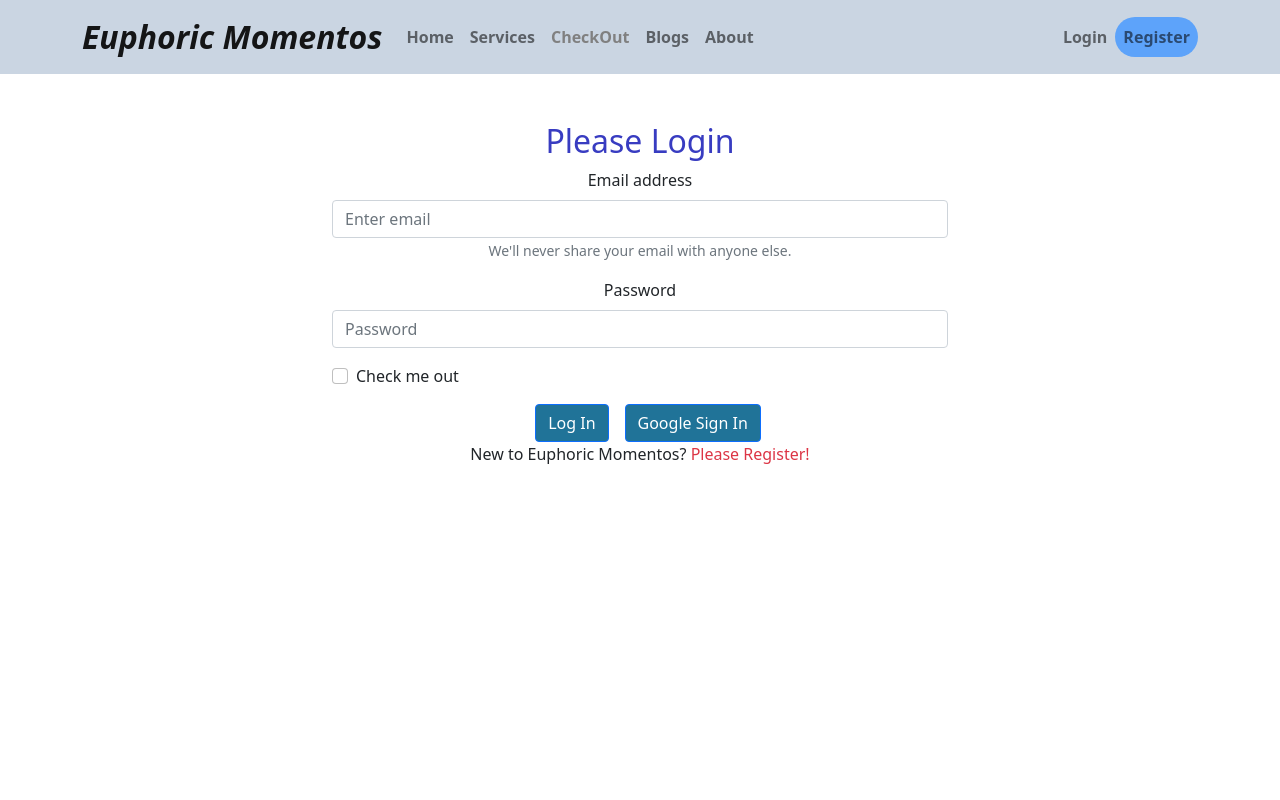
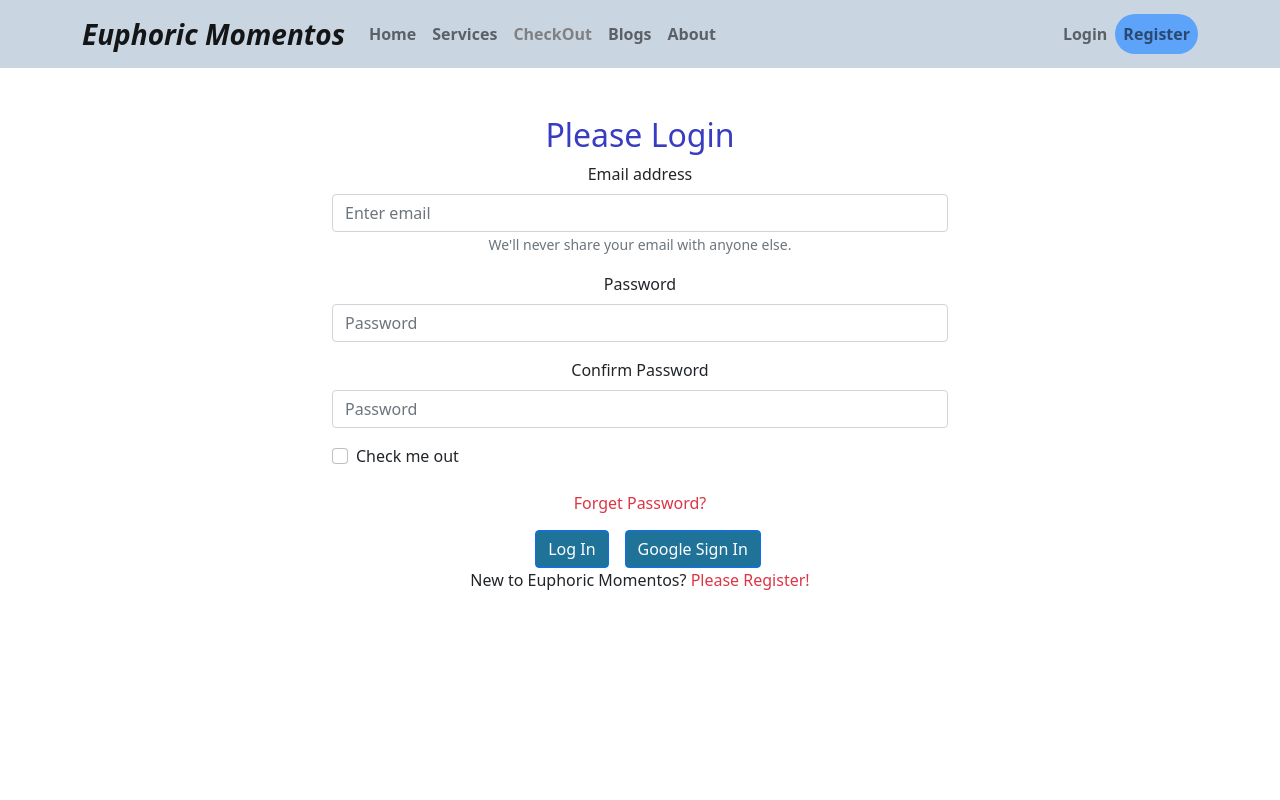
Before and after one commit to VoidGlitch00/euphoric-momentos, a React (Create React App) app: page /login in a window 1280 px wide. Shown: the top 800 px of the page. Built offline with nearby package versions, Linux system fonts and the light colour scheme; no server answers.

Commit message:
home updated

```diff
--- a/src/Components/Blogs/Blogs.js
+++ b/src/Components/Blogs/Blogs.js
@@ -2,8 +2,13 @@ import React from 'react';
 
 const Blogs = () => {
     return (
-        <div>
-            <h2>blog section</h2>
+        <div className="container mt-3">
+            <h3>What is the Difference between authorization and authentication?</h3>
+            <p>-Authentication is the act of confirming a person's identity, whereas authorisation is the process of confirming a user's access to certain apps, files, and data. The scenario is similar to that of an airline deciding which passengers are allowed to board. The first stage is to verify a passenger's identification to ensure that they are who they claim they are. After confirming a customer's identification, the next stage is to confirm any unique services the passenger has access to, such as flying first-class or entering the VIP lounge.</p>
+            <h3>Why are you using firebase? What other options do you have to implement authentication?</h3>
+            <p>All data in the database is managed by Firebase in real time. As a result, data is easily and quickly transferred to and from the database. Connecting and using built-in third-party authentication providers, such as Google, Facebook, and Twitter, is rather straightforward with Firebase. One can have the option of using a ready-made authentication UI. Some other options to implement authentication are Auth0, Amazon Cognito, Okta, Parse, Kinvey and so on.</p>
+            <h3>What other services does firebase provide other than authentication</h3>
+            <p>Firebase offers free authentication by email, password, and one-time password (OTP) for phone numbers. Remote Configuration, It allows you to change the UI and content of your app without having to republish it. Cloud Firestore, Cloud Functions</p>
         </div>
     );
 };
--- a/src/Components/Checkout/Checkout.js
+++ b/src/Components/Checkout/Checkout.js
@@ -4,6 +4,7 @@ const Checkout = () => {
     return (
         <div className="pt-4" style={{ minHeight: "100vh", backgroundColor: "lightgrey" }}>
             <h2>Welcome to the Heaven of Euphoria</h2>
+            <p>Here you will get some awesome Euphoric Moments very soon!!!</p>
         </div>
     );
 };
--- a/src/Components/Header/Header.js
+++ b/src/Components/Header/Header.js
@@ -14,7 +14,7 @@ const Header = () => {
         <div>
             <Navbar collapseOnSelect expand="lg">
                 <Container>
-                    <Navbar.Brand className="fw-bold fs-2 fst-italic" as={Link} to="/home">Euphoric Momentos</Navbar.Brand>
+                    <Navbar.Brand className="fw-bold fs-3 fst-italic" as={Link} to="/home">Euphoric Momentos</Navbar.Brand>
                     <Navbar.Toggle aria-controls="responsive-navbar-nav" />
                     <Navbar.Collapse id="responsive-navbar-nav">
                         <Nav className="me-auto">
--- a/src/Components/Login/Login.js
+++ b/src/Components/Login/Login.js
@@ -1,5 +1,5 @@
-import { GoogleAuthProvider, signInWithPopup } from 'firebase/auth';
-import React, { useRef } from 'react';
+import { GoogleAuthProvider, sendPasswordResetEmail, signInWithPopup } from 'firebase/auth';
+import React, { useRef, useState } from 'react';
 import { Button, Container, Form } from 'react-bootstrap';
 import { useSignInWithEmailAndPassword } from 'react-firebase-hooks/auth';
 import { useNavigate } from 'react-router-dom';
@@ -16,14 +16,35 @@ const Login = () => {
     const emailRef = useRef("");
     const passwordRef = useRef("");
     const navigate = useNavigate();
+    const [validated, setValidated] = useState(false);
 
     const handleSubmit = (event) => {
+        const form = event.currentTarget;
+        if (form.checkValidity() === false) {
+            event.preventDefault();
+            event.stopPropagation();
+        }
+
+        setValidated(true);
         event.preventDefault();
         const email = emailRef.current.value;
         const password = passwordRef.current.value;
         signInWithEmailAndPassword(email, password);
 
     }
+
+    const handlePasswordReset = () => {
+        const mail = emailRef.current.value;
+        sendPasswordResetEmail(auth, mail)
+            .then(() => {
+                console.log("Email Sent")
+            })
+            .catch((error) => {
+                const errorCode = error.code;
+                const errorMessage = error.message;
+            });
+    }
+
 
     const navigateRegister = event => {
         navigate("/register")
@@ -36,10 +57,12 @@ const Login = () => {
             .then(res => {
                 console.log(res.user);
             })
-            .catch(err => {
-                return err.error;
+            .catch((error) => {
+                const errorCode = error.code;
+                const errorMessage = error.message;
             })
     }
+
 
     return (
         <div style={{
@@ -47,10 +70,13 @@ const Login = () => {
         }}>
             <Container className="mt-5 mb-5 w-50">
                 <h2 style={{ color: '#383CC1' }}>Please Login</h2>
-                <Form onSubmit={handleSubmit}>
+                <Form noValidate validated={validated} onSubmit={handleSubmit}>
                     <Form.Group className="mb-3" controlId="formBasicEmail">
                         <Form.Label>Email address</Form.Label>
                         <Form.Control ref={emailRef} type="email" placeholder="Enter email" required />
+                        <Form.Control.Feedback type="invalid">
+                            Please provide a valid email.
+                        </Form.Control.Feedback>
                         <Form.Text className="text-muted">
                             We'll never share your email with anyone else.
                         </Form.Text>
@@ -59,10 +85,22 @@ const Login = () => {
                     <Form.Group className="mb-3" controlId="formBasicPassword">
                         <Form.Label>Password</Form.Label>
                         <Form.Control ref={passwordRef} type="password" placeholder="Password" required />
+                        <Form.Control.Feedback type="invalid">
+                            Please provide a valid password.
+                        </Form.Control.Feedback>
+                    </Form.Group>
+                    <Form.Group className="mb-3" controlId="formBasicPassword">
+                        <Form.Label>Confirm Password</Form.Label>
+                        <Form.Control ref={passwordRef} type="password" placeholder="Password" required />
+                        <Form.Control.Feedback type="invalid">
+                            Please Confirm your password.
+                        </Form.Control.Feedback>
                     </Form.Group>
                     <Form.Group className="mb-3 text-start" controlId="formBasicCheckbox">
                         <Form.Check type="checkbox" label="Check me out" />
                     </Form.Group>
+                    <Button onClick={handlePasswordReset} variant="Link" className="text-danger mb-2">Forget Password?</Button>
+                    <br />
                     <Button className="mx-3" style={{ backgroundColor: "#207398" }} type="submit">
                         Log In
                     </Button>
--- a/src/Components/Register/Register.js
+++ b/src/Components/Register/Register.js
@@ -1,4 +1,4 @@
-import React, { useRef } from 'react';
+import React, { useRef, useState } from 'react';
 import { Button, Container, Form } from 'react-bootstrap';
 import { useNavigate } from 'react-router-dom';
 import { auth } from '../../firebase.init';
@@ -10,11 +10,19 @@ const Register = () => {
         user,
         loading,
         error,
-      ] = useCreateUserWithEmailAndPassword(auth, {sendEmailVerification: true});
+    ] = useCreateUserWithEmailAndPassword(auth, { sendEmailVerification: true });
 
     const navigate = useNavigate();
+    const [validated, setValidated] = useState(false);
 
     const handleSubmit = (event) => {
+        const form = event.currentTarget;
+        if (form.checkValidity() === false) {
+            event.preventDefault();
+            event.stopPropagation();
+        }
+
+        setValidated(true);
         event.preventDefault();
         const email = event.target.email.value;
         const password = event.target.password.value;
@@ -29,7 +37,7 @@ const Register = () => {
         <div>
             <Container className="mt-5 mb-5 w-50">
                 <h2 style={{ color: '#383CC1' }}>Please Register</h2>
-                <Form onSubmit={handleSubmit}>
+                <Form noValidate validated={validated} onSubmit={handleSubmit}>
                     <Form.Group className="mb-3" controlId="formBasicEmail">
                         <Form.Label>Your Name</Form.Label>
                         <Form.Control name="text" type="text" placeholder="Enter your name" required />
@@ -37,6 +45,9 @@ const Register = () => {
                     <Form.Group className="mb-3" controlId="formBasicEmail">
                         <Form.Label>Email address</Form.Label>
                         <Form.Control name="email" type="email" placeholder="Enter email" required />
+                        <Form.Control.Feedback type="invalid">
+                            Please provide a valid email.
+                        </Form.Control.Feedback>
                         <Form.Text className="text-muted">
                             We'll never share your email with anyone else.
                         </Form.Text>
@@ -45,6 +56,9 @@ const Register = () => {
                     <Form.Group className="mb-3" controlId="formBasicPassword">
                         <Form.Label>Password</Form.Label>
                         <Form.Control name="password" type="password" placeholder="Password" required />
+                        <Form.Control.Feedback type="invalid">
+                            Please provide a valid password.
+                        </Form.Control.Feedback>
                     </Form.Group>
                     <Form.Group className="mb-3 text-start" controlId="formBasicCheckbox">
                         <Form.Check type="checkbox" label="Check me out" />
```
